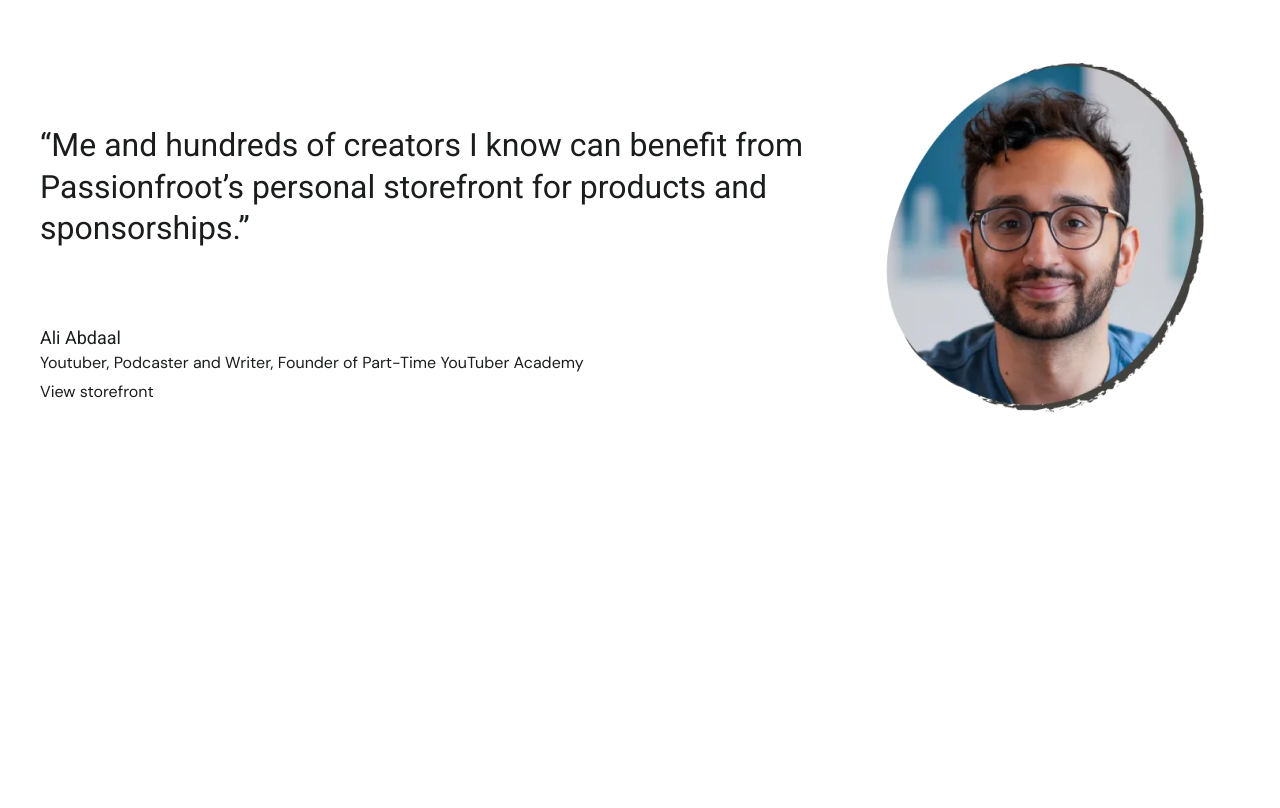
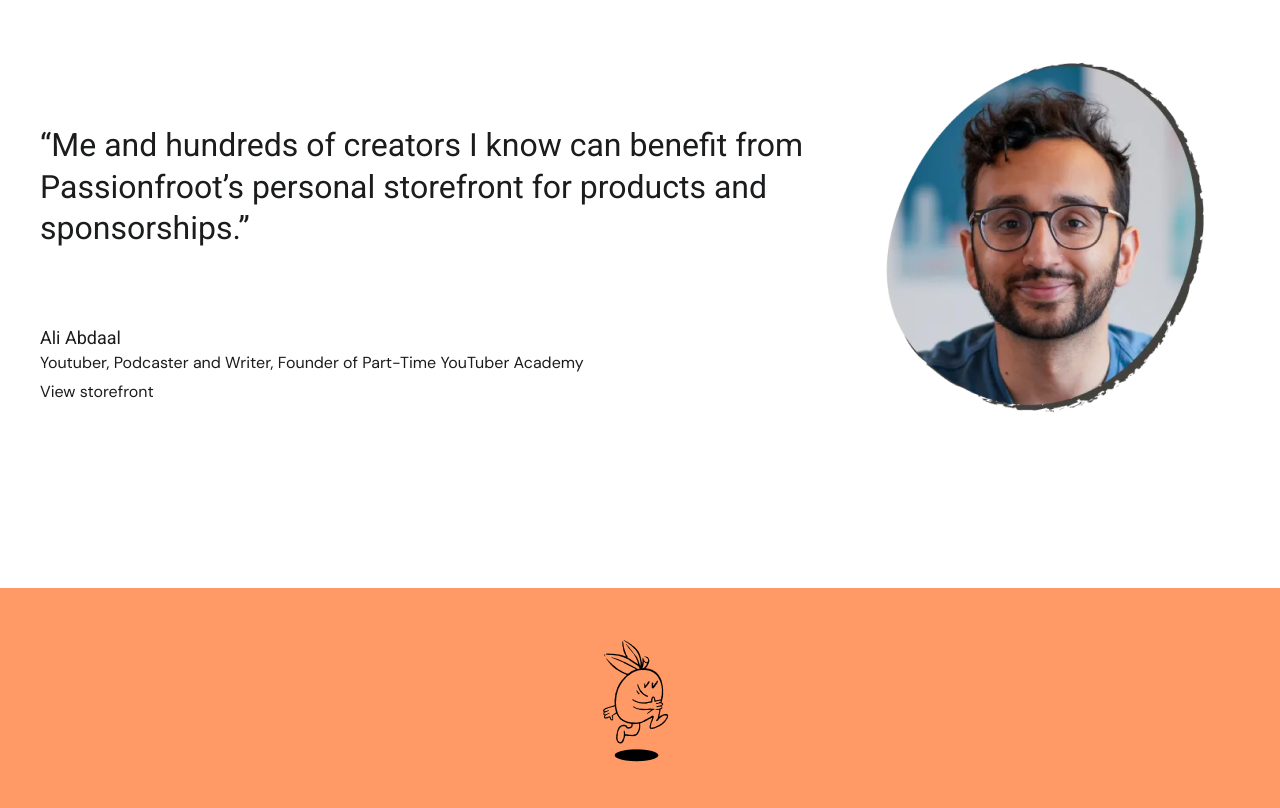
Before and after one commit to ozodbekw/PasssionFroot, a plain HTML site: page index.html in a window 1280 px wide. Shown: the part 5850-6658 px from the top of the page. Before the commit the page ends 6308 px from the top, so only its background shows below. Drawn offline with Linux system fonts and the light colour scheme.

Commit message:
Add content section with top image and bottom container for improved layout

```diff
--- a/css/style.css
+++ b/css/style.css
@@ -487,8 +487,7 @@
 .user__hero {
   display: flex;
 }
-.user__hero-text {
-}
+
 .user__hero-describtion {
   margin-top: 103px;
   font-family: "Roboto";
@@ -514,5 +513,20 @@
   font-weight: 400;
   line-height: 31px;
 }
-.user__hero-img {
+/* Content section */
+.content {
 }
+.content__top {
+  margin-top: 130px;
+  background-color: #ff9966;
+  width: 100%;
+  max-width: 1541px;
+  height: 220px;
+  display: flex;
+  justify-content: center;
+  align-items: center;
+}
+.content__bottom {
+}
+.container {
+}
--- a/index.html
+++ b/index.html
@@ -263,6 +263,12 @@
           />
         </div>
       </section>
+      <section class="content">
+        <div class="content__top">
+          <img src="./images/content-img.png" alt="content img" />
+        </div>
+        <div class="content__bottom container"></div>
+      </section>
     </main>
 
     <!-- Footer -->
```
Also changed, not shown: images/content-img.png (added).
